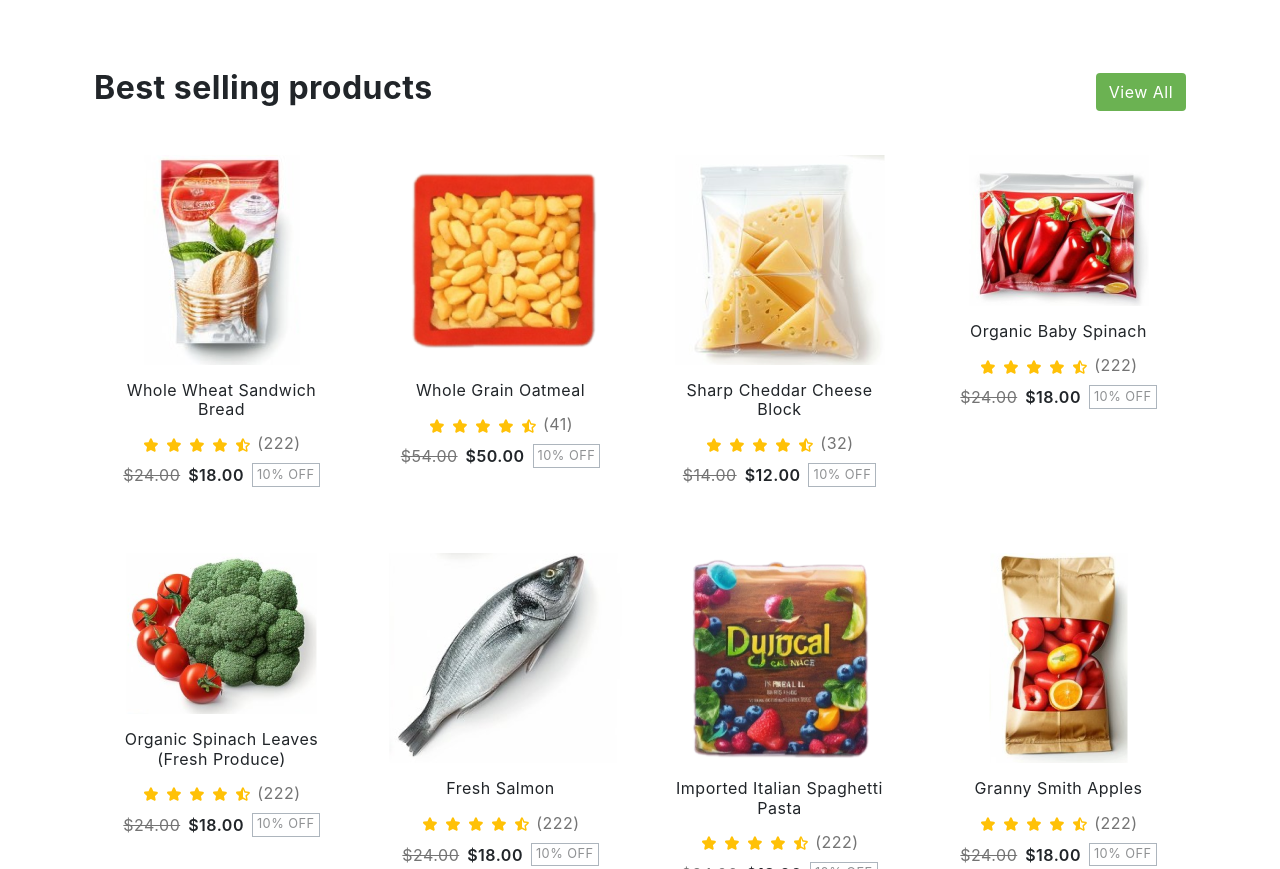
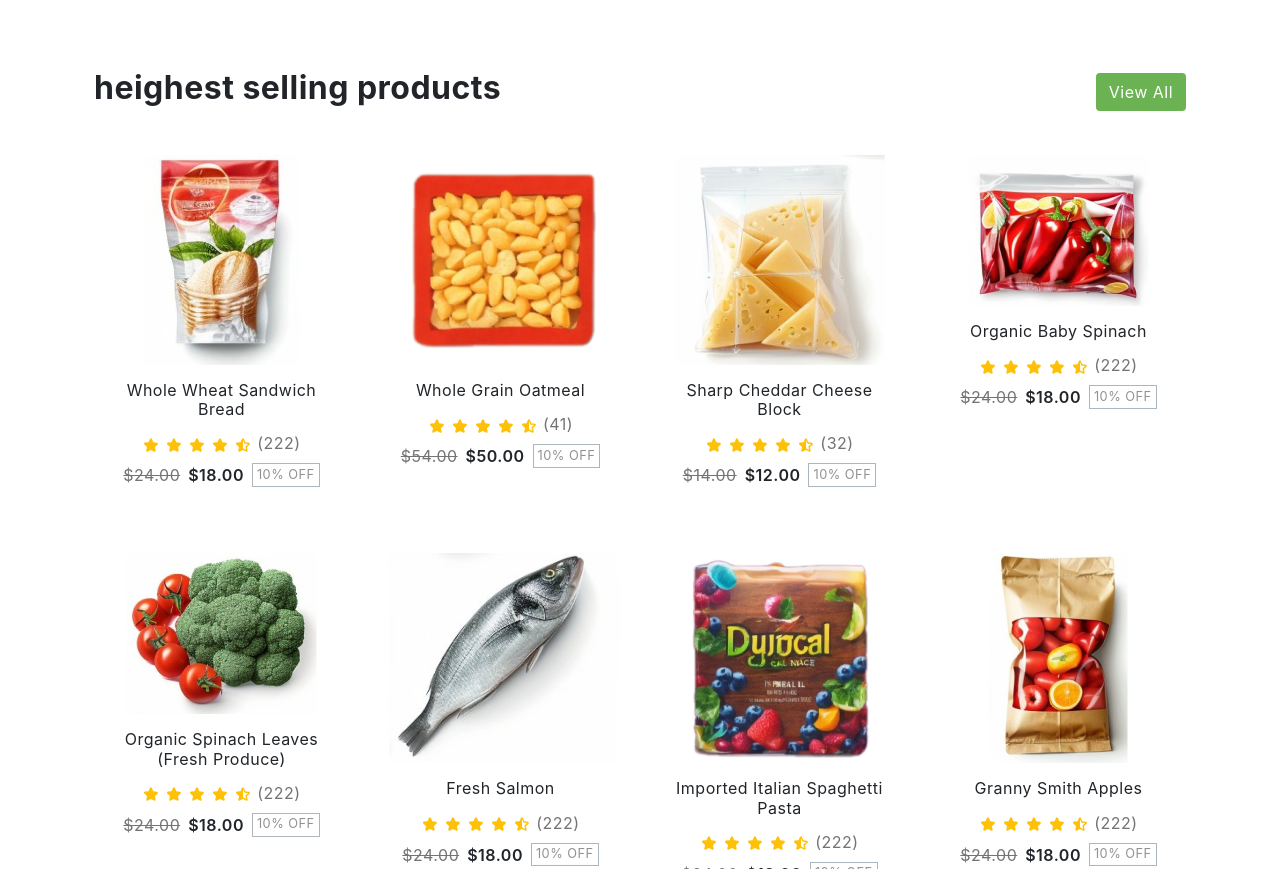
Before and after one commit to TubaMalik09/demo, a plain HTML site: page index.html in a window 1280 px wide. Shown: the part 1294-2163 px from the top of the page. Drawn offline with nearby package versions, Linux system fonts and the light colour scheme.

Commit message:
change product

```diff
--- a/index.html
+++ b/index.html
@@ -517,7 +517,7 @@
 
             <div class="section-header d-flex flex-wrap justify-content-between my-4">
 
-              <h2 class="section-title">Best selling products</h2>
+              <h2 class="section-title">heighest selling products</h2>
 
               <div class="d-flex align-items-center">
                 <a href="#" class="btn btn-primary rounded-1">View All</a>
```
